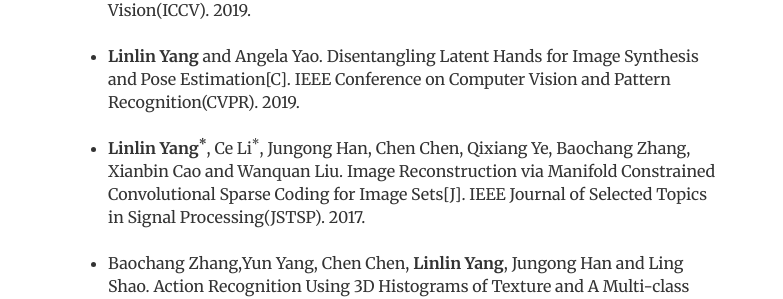
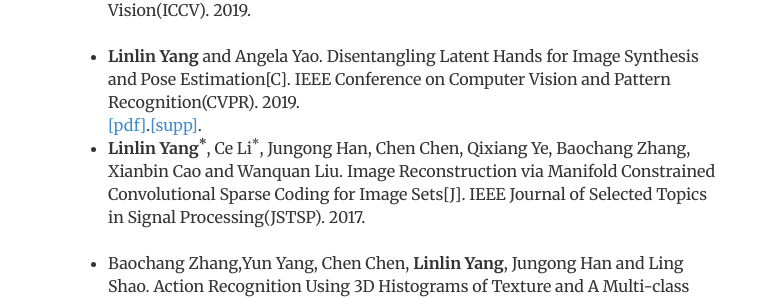
Before and after one commit to bestonebyone/mu4yang, a Jekyll site: the page built from index.html, in a window 1280 px wide. Shown: the part 544-843 px from the top of the page, without its empty margins (248-1031 px from the left). Built offline with Jekyll 4.4.1, drawn with Linux system fonts in a browser that asks for light colours.

Commit message:
Update index.html

```diff
--- a/index.html
+++ b/index.html
@@ -29,7 +29,7 @@
 				<ul>
 				<li><strong>Linlin Yang<sup>*</sup></strong>, Shile Li<sup>*</sup>, Dongheui Lee and Angela Yao. Aligning Latent Spaces for 3D Hand Pose Estimation[C]. International Conference on Computer Vision(ICCV). 2019. </li>
 				<br />
-				<li><strong>Linlin Yang</strong> and Angela Yao. Disentangling Latent Hands for Image Synthesis and Pose Estimation[C].  IEEE Conference on Computer Vision and Pattern Recognition(CVPR). 2019. </li>
+				<li><strong>Linlin Yang</strong> and Angela Yao. Disentangling Latent Hands for Image Synthesis and Pose Estimation[C].  IEEE Conference on Computer Vision and Pattern Recognition(CVPR). 2019. </li><a href="http://openaccess.thecvf.com/content_CVPR_2019/papers/Yang_Disentangling_Latent_Hands_for_Image_Synthesis_and_Pose_Estimation_CVPR_2019_paper.pdf" title="dvae">[pdf]</a>.</li></li><a href="http://openaccess.thecvf.com/content_CVPR_2019/supplemental/Yang_Disentangling_Latent_Hands_CVPR_2019_supplemental.pdf" title="dvae_supp">[supp]</a>.</li>
 				<br />
 				<li><strong>Linlin Yang<sup>*</sup></strong>, Ce Li<sup>*</sup>, Jungong Han, Chen Chen, Qixiang Ye, Baochang Zhang, Xianbin Cao and Wanquan Liu. Image Reconstruction via Manifold Constrained Convolutional Sparse Coding for Image Sets[J]. IEEE Journal of Selected Topics in Signal Processing(JSTSP). 2017.</li>
 				<br />
```
